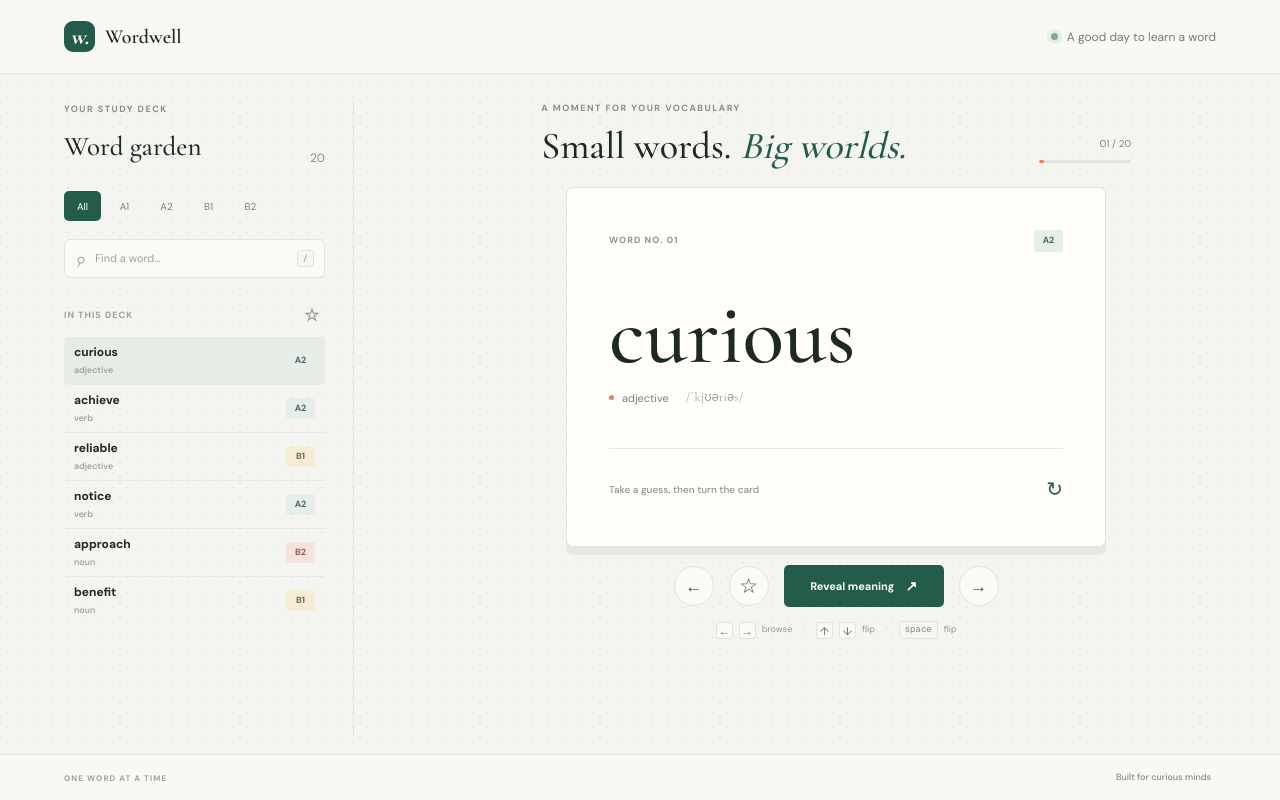
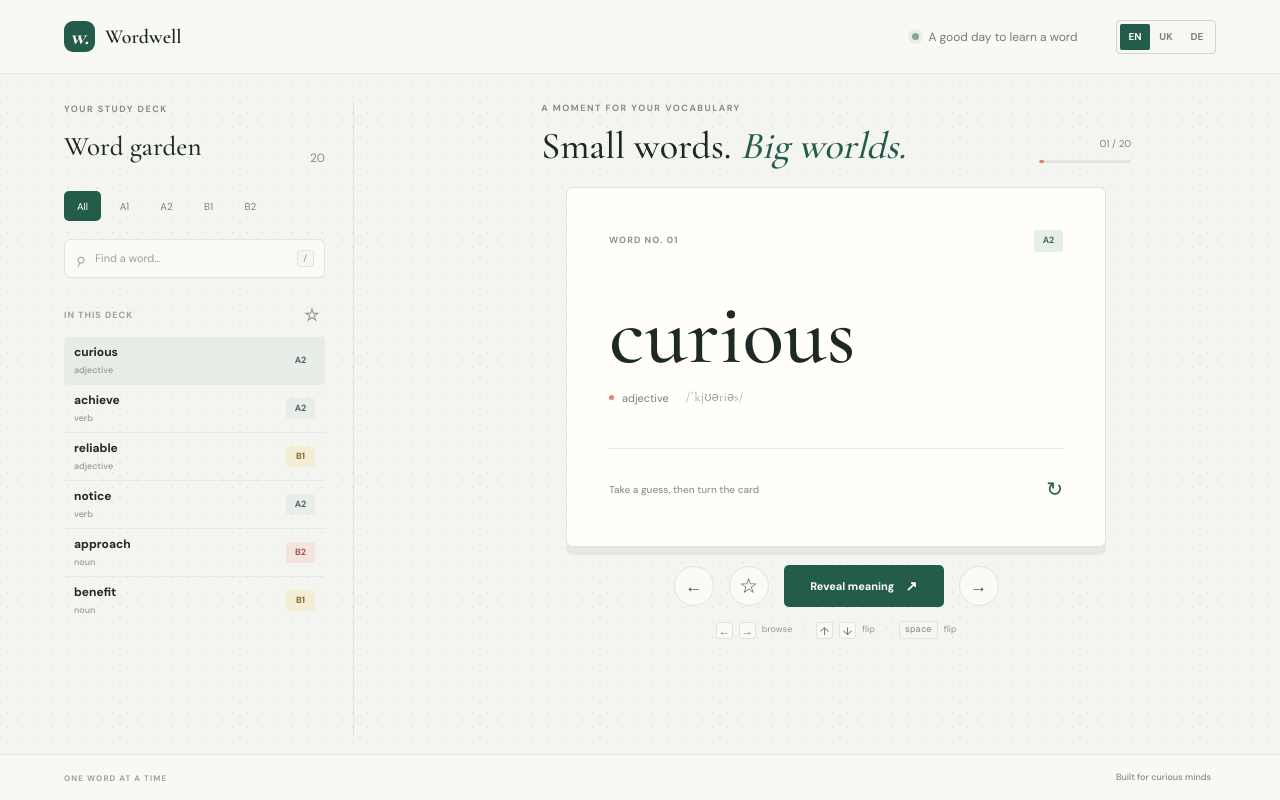
Before and after one commit to NiksonX/word-well, a Next.js app: page / in a window 1280 px wide. Built offline with nearby package versions, Linux system fonts and the light colour scheme.

Commit message:
adjust localization

```diff
--- a/src/app/globals.css
+++ b/src/app/globals.css
@@ -88,8 +88,8 @@ button:focus-visible, a:focus-visible, input:focus-visible { outline: 3px solid
 .card-face { position: absolute; inset: 0; width: 100%; height: 100%; display: flex; flex-direction: column; align-items: stretch; padding: clamp(24px, 4vw, 42px); overflow: hidden; border: 1px solid #dfe4dc; border-radius: 7px; backface-visibility: hidden; -webkit-backface-visibility: hidden; text-align: left; cursor: pointer; }
 .card-front { background: #fffef9; }
 .card-back { transform: rotateY(180deg); background: #e7eee6; }
-.language-toggle { position: absolute; z-index: 2; top: clamp(23px, 4vw, 42px); right: clamp(70px, 8vw, 88px); display: flex; gap: 1px; padding: 2px; border: 1px solid #cbd7ce; border-radius: 4px; background: #f7f8f3; }
-.language-toggle button { min-width: 27px; height: 20px; padding: 0 5px; border: 0; border-radius: 2px; background: transparent; color: #78877d; font-size: 9px; font-weight: 700; cursor: pointer; transition: background 150ms ease, color 150ms ease; }
+.language-toggle { display: flex; flex: 0 0 auto; gap: 1px; padding: 3px; border: 1px solid #cbd7ce; border-radius: 4px; background: #f7f8f3; }
+.language-toggle button { min-width: 30px; height: 26px; padding: 0 6px; border: 0; border-radius: 2px; background: transparent; color: #78877d; font-size: 10px; font-weight: 700; cursor: pointer; transition: background 150ms ease, color 150ms ease; }
 .language-toggle button[aria-pressed="true"] { background: var(--green); color: #fffef7; }
 .language-toggle button:not([aria-pressed="true"]):hover { background: #e7eee6; color: var(--green); }
 .card-topline, .card-bottomline { display: flex; align-items: center; justify-content: space-between; color: #89938a; font-size: 9px; font-weight: 700; letter-spacing: 1.1px; }
@@ -153,7 +153,6 @@ button:focus-visible, a:focus-visible, input:focus-visible { outline: 3px solid
   .workspace { padding: 26px 17px 28px; }
   .source-link { font-size: 10px; }
   .card-face { padding: 23px; }
-  .language-toggle { top: 23px; right: 68px; }
   .word-display { font-size: 48px; }
   .meaning-text { font-size: 23px; }
   .example-block { font-size: 14px; }
--- a/src/app/page.tsx
+++ b/src/app/page.tsx
@@ -131,10 +131,14 @@ export default function Home() {
   const currentIndex = deck.length ? index % deck.length : 0;
   const current = deck[currentIndex];
 
+  function flipCard(showMeaning: boolean) {
+    setFlipped(showMeaning);
+  }
+
   function moveCard(direction: -1 | 1) {
     if (!deck.length) return;
     setIndex((currentIndex) => (currentIndex + direction + deck.length) % deck.length);
-    setFlipped(false);
+    flipCard(false);
   }
 
   function toggleSaved(word: string) {
@@ -172,7 +176,7 @@ export default function Home() {
       moveCard(1);
     } else if (event.key === "ArrowUp" || event.key === "ArrowDown" || event.code === "Space") {
       event.preventDefault();
-      setFlipped((isFlipped) => !isFlipped);
+      flipCard(!flipped);
     }
   });
 
@@ -193,6 +197,21 @@ export default function Home() {
         </a>
         <div className="topbar-right">
           <span className="daily-note"><span className="status-dot" /> A good day to learn a word</span>
+          <div className="language-toggle" role="group" aria-label="Meaning language">
+            {(["en", "uk", "de"] as const).map((language) => (
+              <button
+                key={language}
+                type="button"
+                lang={language}
+                aria-label={`Show meaning in ${meaningLanguageNames[language]}`}
+                aria-pressed={meaningLanguage === language}
+                title={`Show meaning in ${meaningLanguageNames[language]}`}
+                onClick={() => setMeaningLanguage(language)}
+              >
+                {language.toUpperCase()}
+              </button>
+            ))}
+          </div>
           {/* <a className="source-link" href="https://www.oxfordlearnersdictionaries.com/wordlists/oxford3000-5000" target="_blank" rel="noreferrer">Oxford 3000 / 5000 <span aria-hidden="true">↗</span></a> */}
         </div>
       </header>
@@ -257,14 +276,14 @@ export default function Home() {
             <div className="card-shadow card-shadow-back" />
             <div className={`flashcard ${flipped ? "is-flipped" : ""}`}>
               {current ? <>
-                <button className="card-face card-front" onClick={() => setFlipped(true)} aria-label={`Reveal meaning of ${current.word}`}>
+                <button className="card-face card-front" onClick={() => flipCard(true)} aria-label={`Reveal meaning of ${current.word}`}>
                   <span className="card-topline"><span>WORD NO. {String(words.indexOf(current) + 1).padStart(2, "0")}</span><span className={`level-tag level-${current.level.toLowerCase()}`}>{current.level}</span></span>
                   <span className="word-display">{current.word}</span>
                   <span className="word-meta"><i /> {current.part} <span className="pronunciation">{current.pronunciation}</span></span>
                   <span className="card-bottomline"><span>Take a guess, then turn the card</span><span className="turn-icon" aria-hidden="true">↻</span></span>
                   <span className="card-ornament" aria-hidden="true"></span>
                 </button>
-                <button className="card-face card-back" onClick={() => setFlipped(false)} aria-label={`Hide meaning of ${current.word}`}>
+                <button className="card-face card-back" onClick={() => flipCard(false)} aria-label={`Hide meaning of ${current.word}`}>
                   <span className="card-topline"><span>THE MEANING</span><span className={`level-tag level-${current.level.toLowerCase()}`}>{current.level}</span></span>
                   <span className="meaning-label">{current.word}</span>
                   <span className="meaning-text" lang={meaningLanguage}>
@@ -279,29 +298,12 @@ export default function Home() {
                 </button>
               </> : <div className="card-empty"><span>✳</span><p>{showSaved ? "Save a word to start your collection." : "No words in this view."}</p><button onClick={() => { setShowSaved(false); setQuery(""); setLevel("All"); }}>Back to the deck</button></div>}
             </div>
-            {flipped && current && (
-              <div className="language-toggle" role="group" aria-label="Meaning language">
-                {(["en", "uk", "de"] as const).map((language) => (
-                  <button
-                    key={language}
-                    type="button"
-                    lang={language}
-                    aria-label={`Show meaning in ${meaningLanguageNames[language]}`}
-                    aria-pressed={meaningLanguage === language}
-                    title={`Show meaning in ${meaningLanguageNames[language]}`}
-                    onClick={() => setMeaningLanguage(language)}
-                  >
-                    {language.toUpperCase()}
-                  </button>
-                ))}
-              </div>
-            )}
           </div>
 
           <div className="study-controls">
             <button className="icon-button" onClick={() => moveCard(-1)} aria-label="Previous word" title="Previous word (left arrow)"><span aria-hidden="true">←</span></button>
             <button className={`save-button ${current && saved.includes(current.word) ? "is-saved" : ""}`} onClick={() => current && toggleSaved(current.word)} disabled={!current} aria-label={current && saved.includes(current.word) ? "Remove saved word" : "Save word"} title="Save word"><span aria-hidden="true">{current && saved.includes(current.word) ? "★" : "☆"}</span></button>
-            <button className="reveal-button" onClick={() => current && setFlipped((value) => !value)} disabled={!current}>{flipped ? "Show word" : "Reveal meaning"}<span aria-hidden="true">↗</span></button>
+            <button className="reveal-button" onClick={() => current && flipCard(!flipped)} disabled={!current}>{flipped ? "Show word" : "Reveal meaning"}<span aria-hidden="true">↗</span></button>
             <button className="icon-button" onClick={() => moveCard(1)} aria-label="Next word" title="Next word (right arrow)"><span aria-hidden="true">→</span></button>
           </div>
 
```
